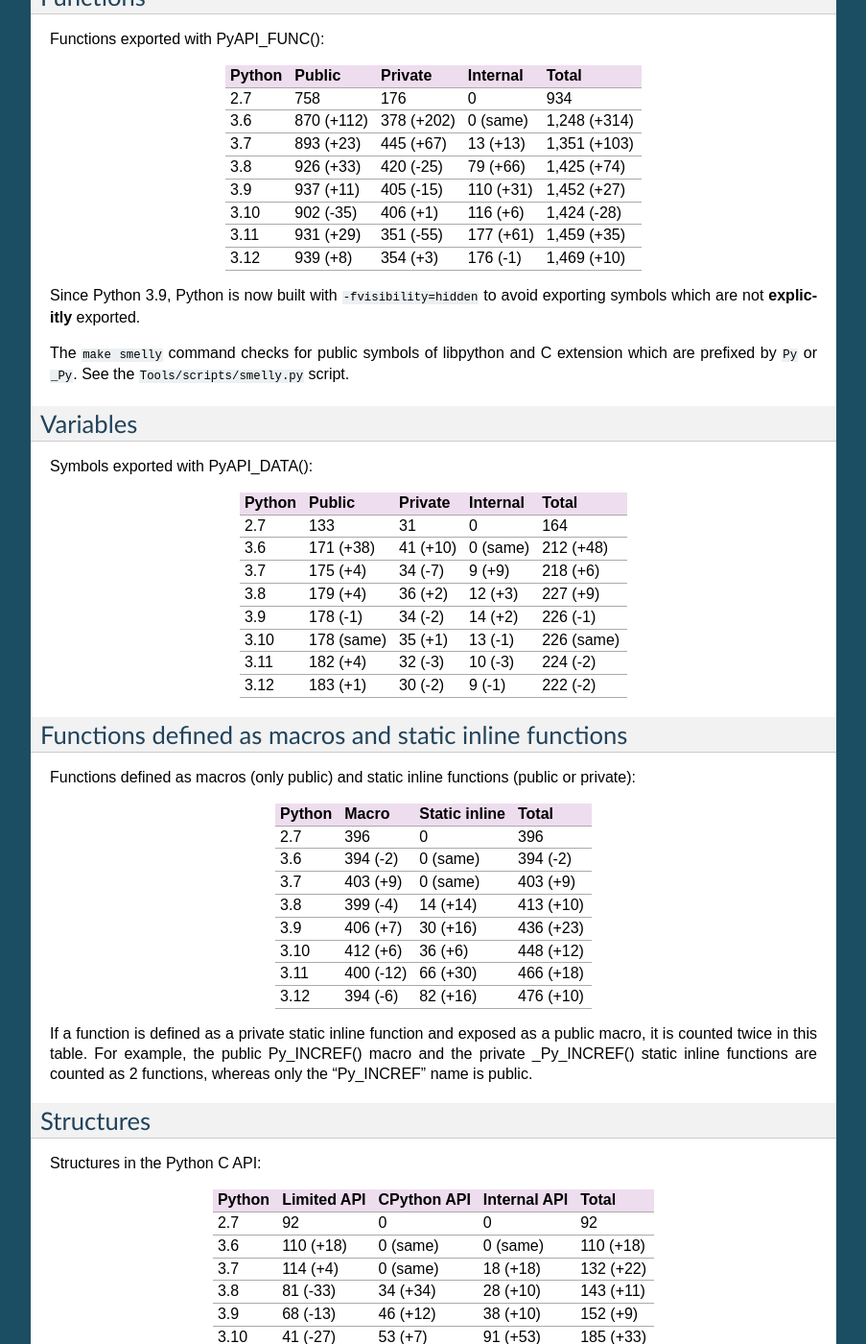
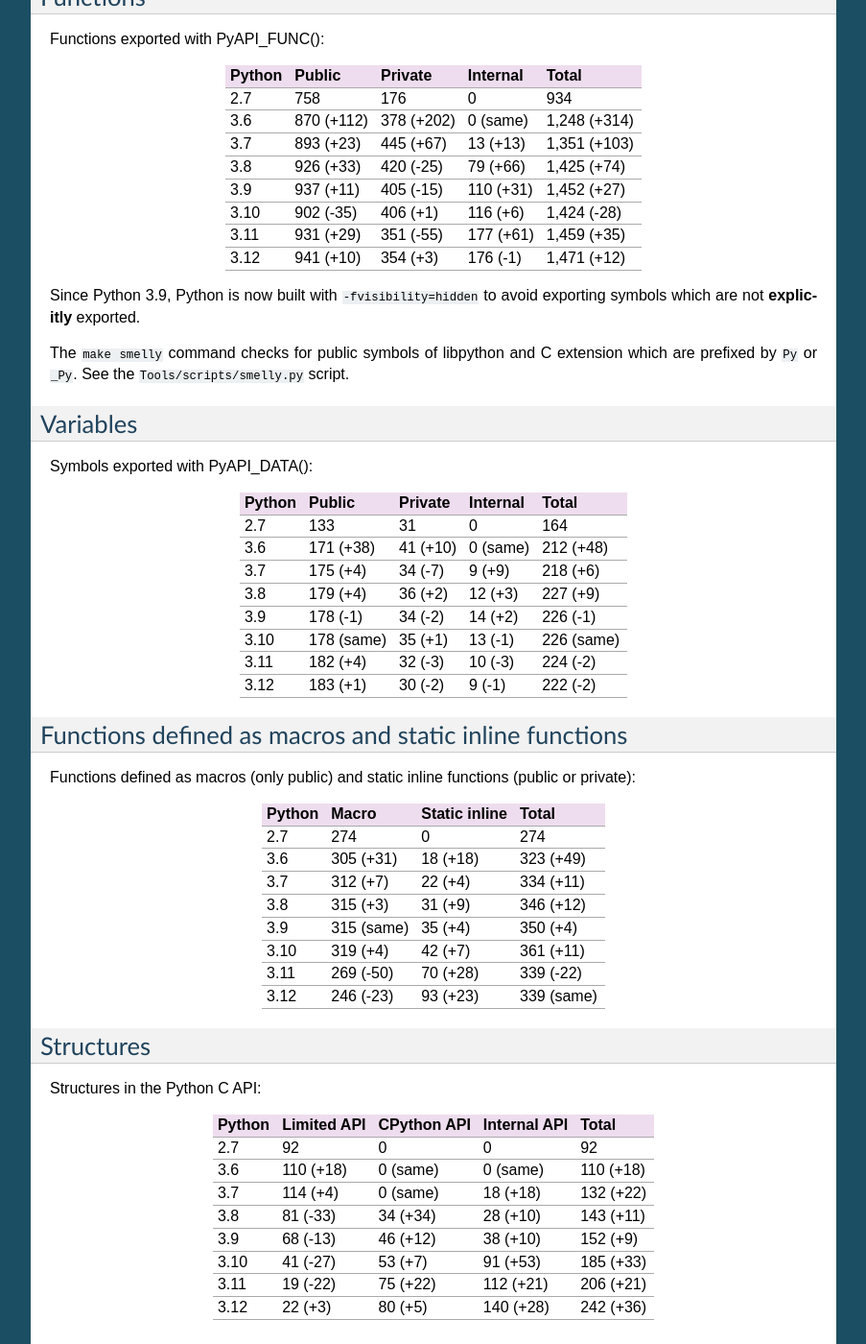
Before and after one commit to pythoncapi/pythoncapi, a Sphinx documentation site: the page built from doc/stats.rst, in a window 1280 px wide and 1400 px high, scrolled down 766 px. Shown: the whole window at 96% size, without its empty margins (198-1101 px from the left). Built offline with Sphinx 7.4.7, drawn with Linux system fonts in a browser that asks for light colours; some of the changed text lies outside the part shown.

Commit message:
Exclude duplicated macros
Fix also the regex search for macros.

```diff
--- a/doc/stats.py
+++ b/doc/stats.py
@@ -3,6 +3,7 @@ import builtins
 import contextlib
 import functools
 import glob
+import re
 import os
 import subprocess
 import sys
@@ -24,6 +25,7 @@ BRANCHES = [
 ]
 COLUMNS = ['Python', 'Limited API', 'CPython API', 'Internal API', 'Total']
 TABLE_SPACE = '  '
+RE_IDENTIFIER = r'[A-Za-z_][A-Za-z0-9_]*'
 
 
 output = []
@@ -31,15 +33,16 @@ def log(msg=''):
     output.append(msg)
 
 
-def get_output(cmd):
+def get_output(cmd, error=True):
     proc = subprocess.run(cmd,
                           shell=True,
                           stdout=subprocess.PIPE,
-                          stderr=subprocess.DEVNULL)
+                          stderr=subprocess.DEVNULL,
+                          text=True)
     out = proc.stdout
 
     exitcode = proc.returncode
-    if exitcode:
+    if exitcode and error:
         print(f"Command failed with exit code {exitcode}")
         print(f"cmd: {cmd}")
         print(f"cwd: {os.getcwd()}")
@@ -158,6 +161,10 @@ def table_compute_diff(lines):
             pass
 
 
+def has_include_cpython(name):
+    return (name not in ('2.7', '3.6', '3.7'))
+
+
 def line_numbers():
     display_title('Line Numbers')
     paragraph('Number of C API line numbers per Python version:')
@@ -170,7 +177,7 @@ def line_numbers():
     lines = [COLUMNS]
     for name in iter_branches():
         limited = get('wc -l Include/*.h|grep total')
-        if name not in ['2.7', '3.6', '3.7']:
+        if has_include_cpython(name):
             cpython = get('wc -l Include/cpython/*.h|grep total')
         else:
             cpython = 0
@@ -243,26 +250,58 @@ def list_variables():
     render_table(lines)
 
 
+def iter_header_filenames(name):
+    if has_include_cpython(name):
+        patterns = ['Include/*.h', 'Include/cpython/*.h']
+    else:
+        patterns = ['Include/*.h']
+    for pattern in patterns:
+        yield from glob.glob(pattern)
+
+
+def cat_files(filenames):
+    for filename in filenames:
+        with open(filename, encoding='utf-8') as fp:
+            yield fp.read()
+
+def grep(regex, files, group=0):
+    for content in files:
+        for match in regex.finditer(content):
+            yield match.group(group)
+
+
 def static_inline_func():
     display_title('Functions defined as macros and static inline functions')
     paragraph('Functions defined as macros (only public) and static inline functions (public or private):')
 
     lines = [('Python', 'Macro', 'Static inline', 'Total')]
     for name in iter_branches():
-        macros = get_int("grep -E 'define P[Yy][A-Za-z_]+ *\(' Include/*.h Include/cpython/*.h|wc -l")
-        static_inline = get_int("grep 'static inline ' Include/*.h Include/cpython/*.h|grep -v pydtrace|grep -v 'define Py_LOCAL_INLINE'|wc -l")
+        if has_include_cpython(name):
+            headers = 'Include/*.h Include/cpython/*.h'
+        else:
+            headers = 'Include/*.h'
 
-        line = [name, macros, static_inline, macros + static_inline]
+        args = r'[a-zA-Z][a-zA-Z_, ]*'
+        regex = re.compile(fr'^ *# *define (P[Yy][A-Za-z_]+) *\( *{args}\)', re.MULTILINE)
+        files = cat_files(iter_header_filenames(name))
+        macros = set(grep(regex, files, group=1))
+
+        regex = re.compile(fr'^static inline [^(\n]+ ({RE_IDENTIFIER}) *\(', re.MULTILINE)
+        files = cat_files(iter_header_filenames(name))
+        static_inline = set(grep(regex, files, group=1))
+        # FIXME: exclude 'pydtrace'?
+
+        # Remove macros only used to cast arguments types. Like:
+        # "static inline void Py_INCREF(...) { ...}"
+        # "#define Py_INCREF(obj) Py_INCREF(_PyObject_CAST(obj))"
+        # Only count 1 static inline function, ignore the macro.
+        macros = macros - static_inline
+
+        line = [name, len(macros), len(static_inline),
+                len(macros) + len(static_inline)]
         lines.append(line)
     table_compute_diff(lines)
     render_table(lines)
-
-    paragraph("""
-If a function is defined as a private static inline function and exposed as a
-public macro, it is counted twice in this table. For example, the public
-Py_INCREF() macro and the private _Py_INCREF() static inline functions are
-counted as 2 functions, whereas only the "Py_INCREF" name is public.
-    """)
 
 
 def structures():
--- a/doc/stats.rst
+++ b/doc/stats.rst
@@ -16,8 +16,8 @@ Python  Limited API    CPython API  Internal API  Total
 3.8     13,166 (70%)   3,417 (18%)  2,295 (12%)   18,878
 3.9     12,265 (62%)   4,358 (22%)  3,146 (16%)   19,769
 3.10    10,396 (51%)   4,616 (22%)  5,572 (27%)   20,584
-3.11    9,237 (37%)    5,499 (22%)  10,046 (41%)  24,782
-3.12    9,296 (31%)    5,405 (18%)  15,017 (51%)  29,718
+3.11    9,232 (37%)    5,495 (22%)  10,046 (41%)  24,773
+3.12    9,392 (31%)    5,569 (19%)  15,065 (50%)  30,026
 ======  =============  ===========  ============  ======
 
 File Numbers
@@ -35,7 +35,7 @@ Python  Limited API  CPython API  Internal API  Total
 3.9     98 (+1)      24 (+9)      34 (+12)      156 (+22)
 3.10    81 (-17)     32 (+8)      48 (+14)      161 (+5)
 3.11    72 (-9)      48 (+16)     68 (+20)      188 (+27)
-3.12    72 (same)    48 (same)    77 (+9)       197 (+9)
+3.12    73 (+1)      49 (+1)      77 (+9)       199 (+11)
 ======  ===========  ===========  ============  =========
 
 Functions
@@ -53,7 +53,7 @@ Python  Public      Private     Internal   Total
 3.9     937 (+11)   405 (-15)   110 (+31)  1,452 (+27)
 3.10    902 (-35)   406 (+1)    116 (+6)   1,424 (-28)
 3.11    931 (+29)   351 (-55)   177 (+61)  1,459 (+35)
-3.12    939 (+8)    354 (+3)    176 (-1)   1,469 (+10)
+3.12    941 (+10)   354 (+3)    176 (-1)   1,471 (+12)
 ======  ==========  ==========  =========  ============
 
 Since Python 3.9, Python is now built with ``-fvisibility=hidden`` to avoid
@@ -86,23 +86,18 @@ Functions defined as macros and static inline functions
 
 Functions defined as macros (only public) and static inline functions (public or private):
 
-======  =========  =============  =========
-Python  Macro      Static inline  Total
-======  =========  =============  =========
-2.7     396        0              396
-3.6     394 (-2)   0 (same)       394 (-2)
-3.7     403 (+9)   0 (same)       403 (+9)
-3.8     399 (-4)   14 (+14)       413 (+10)
-3.9     406 (+7)   30 (+16)       436 (+23)
-3.10    412 (+6)   36 (+6)        448 (+12)
-3.11    400 (-12)  66 (+30)       466 (+18)
-3.12    394 (-6)   82 (+16)       476 (+10)
-======  =========  =============  =========
-
-If a function is defined as a private static inline function and exposed as a
-public macro, it is counted twice in this table. For example, the public
-Py_INCREF() macro and the private _Py_INCREF() static inline functions are
-counted as 2 functions, whereas only the "Py_INCREF" name is public.
+======  ==========  =============  ==========
+Python  Macro       Static inline  Total
+======  ==========  =============  ==========
+2.7     274         0              274
+3.6     305 (+31)   18 (+18)       323 (+49)
+3.7     312 (+7)    22 (+4)        334 (+11)
+3.8     315 (+3)    31 (+9)        346 (+12)
+3.9     315 (same)  35 (+4)        350 (+4)
+3.10    319 (+4)    42 (+7)        361 (+11)
+3.11    269 (-50)   70 (+28)       339 (-22)
+3.12    246 (-23)   93 (+23)       339 (same)
+======  ==========  =============  ==========
 
 Structures
 ==========
@@ -119,5 +114,5 @@ Python  Limited API  CPython API  Internal API  Total
 3.9     68 (-13)     46 (+12)     38 (+10)      152 (+9)
 3.10    41 (-27)     53 (+7)      91 (+53)      185 (+33)
 3.11    19 (-22)     75 (+22)     112 (+21)     206 (+21)
-3.12    24 (+5)      78 (+3)      140 (+28)     242 (+36)
+3.12    22 (+3)      80 (+5)      140 (+28)     242 (+36)
 ======  ===========  ===========  ============  =========
```
